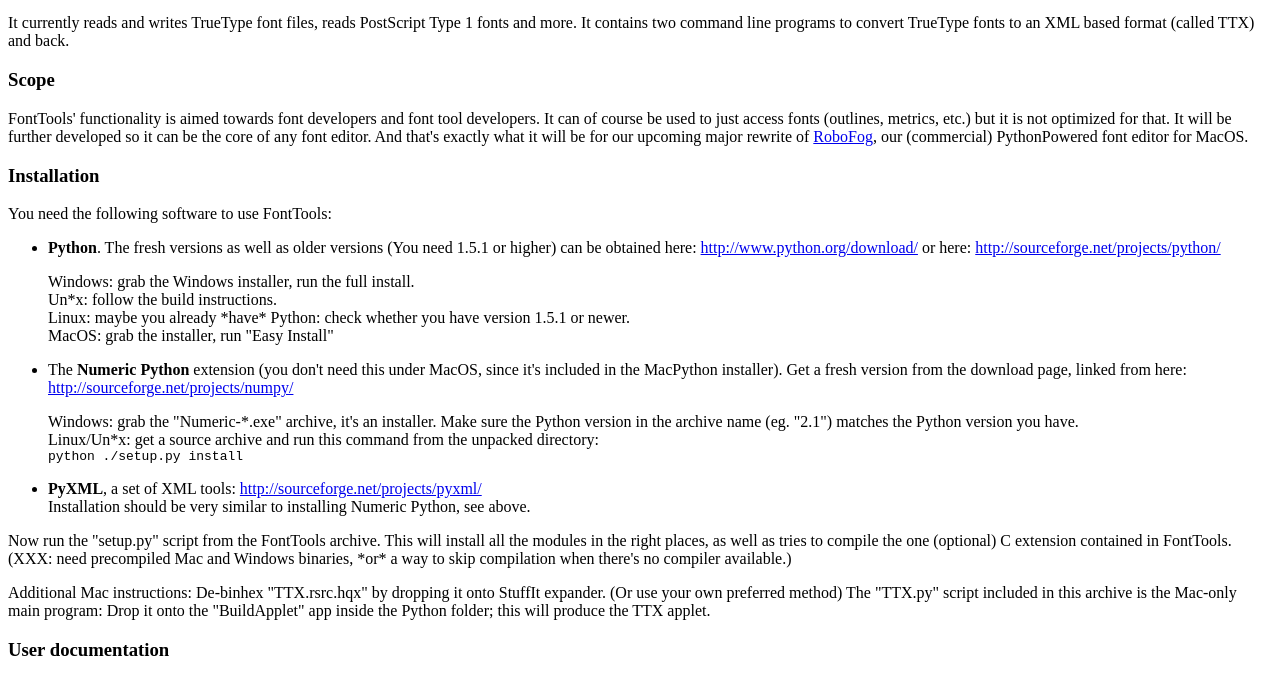
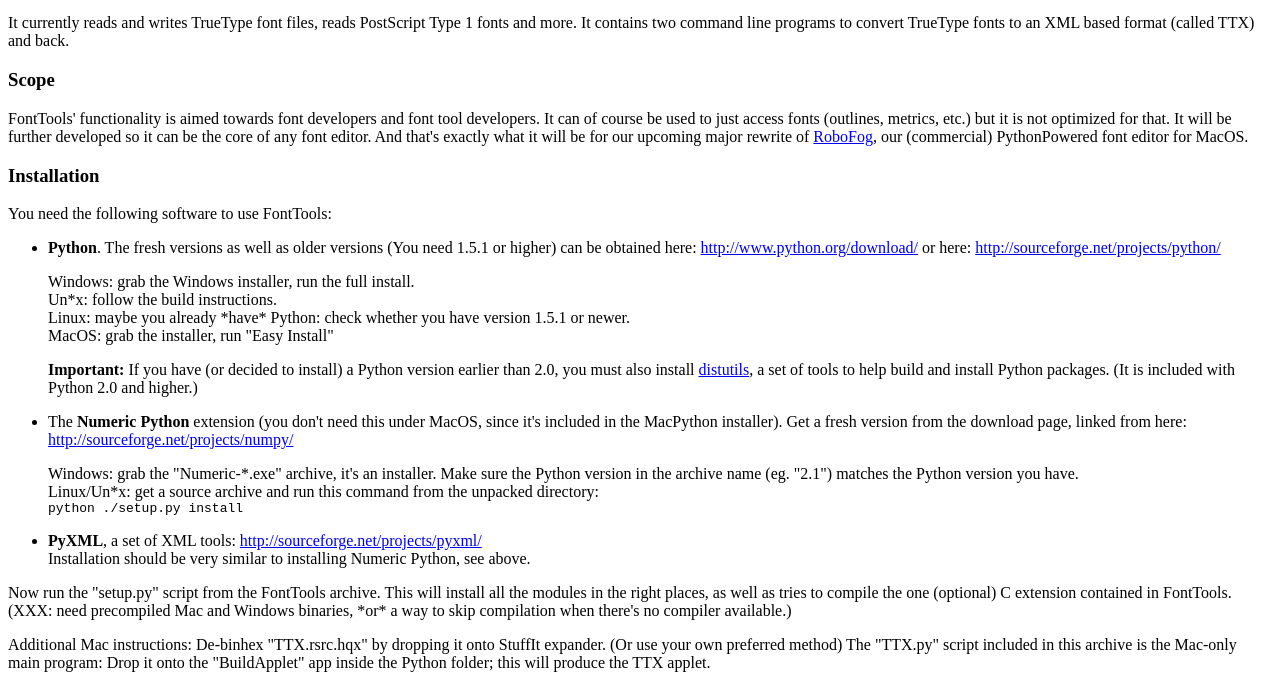
Before and after one commit to xen/fonttools2, a plain HTML site: page Doc/index.html in a window 1280 px wide. Shown: the part 86-763 px from the top of the page. Drawn offline with Linux system fonts and the light colour scheme.

Commit message:
added note about distutils needed for Python < 2.0

```diff
--- a/Doc/index.html
+++ b/Doc/index.html
@@ -45,6 +45,11 @@
   version 1.5.1 or newer.
   <BR>MacOS: grab the installer, run "Easy Install"
 
+  <P><B>Important:</B> If you have (or decided to install) a Python version
+  earlier than 2.0, you must also install
+  <A HREF="http://www.python.org/sigs/distutils-sig/download.html">distutils</A>,
+  a set of tools to help build and install Python packages. (It is included with
+  Python 2.0 and higher.)
 <P>
 <LI>
   The <B>Numeric Python</B> extension (you don't need this under MacOS, since 	it's
```
